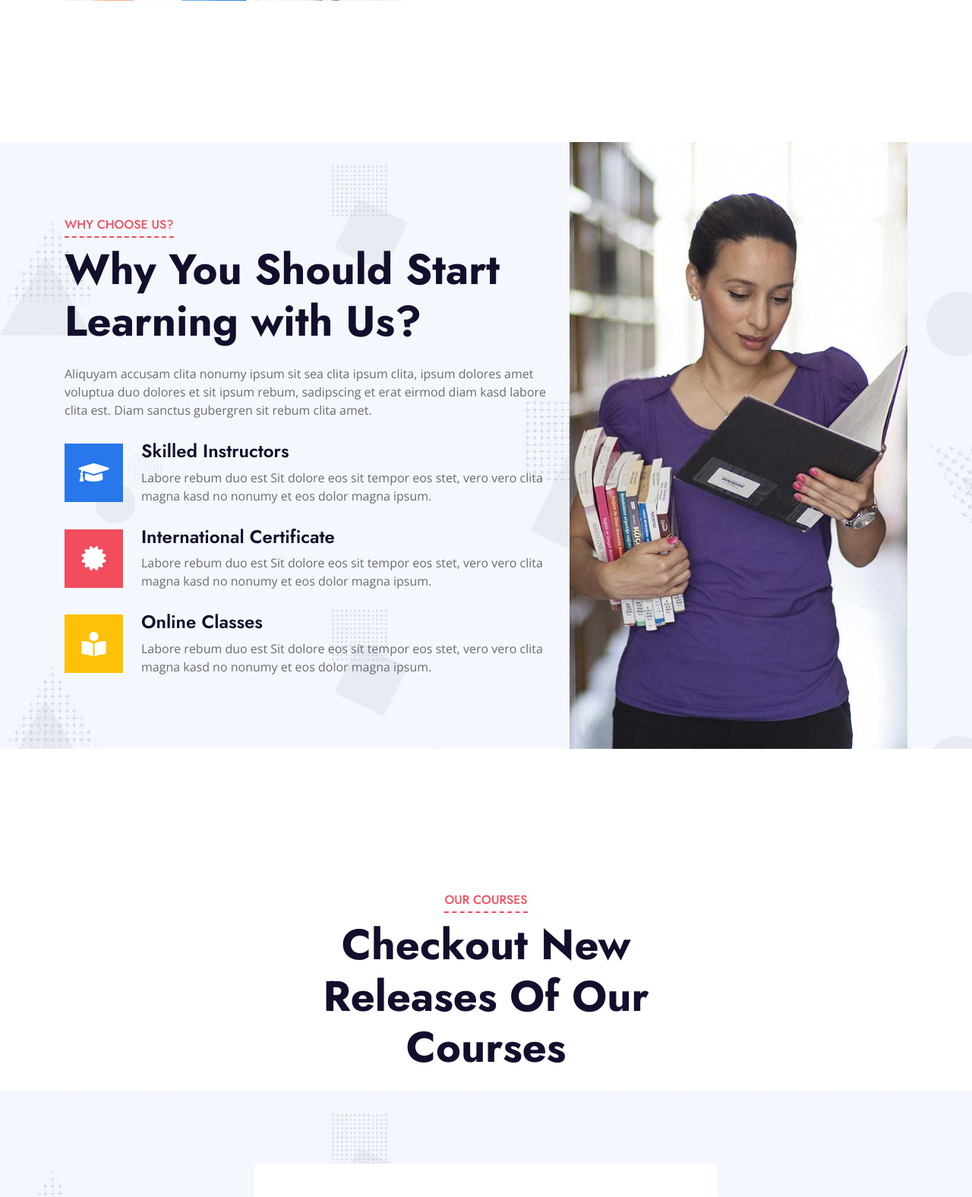
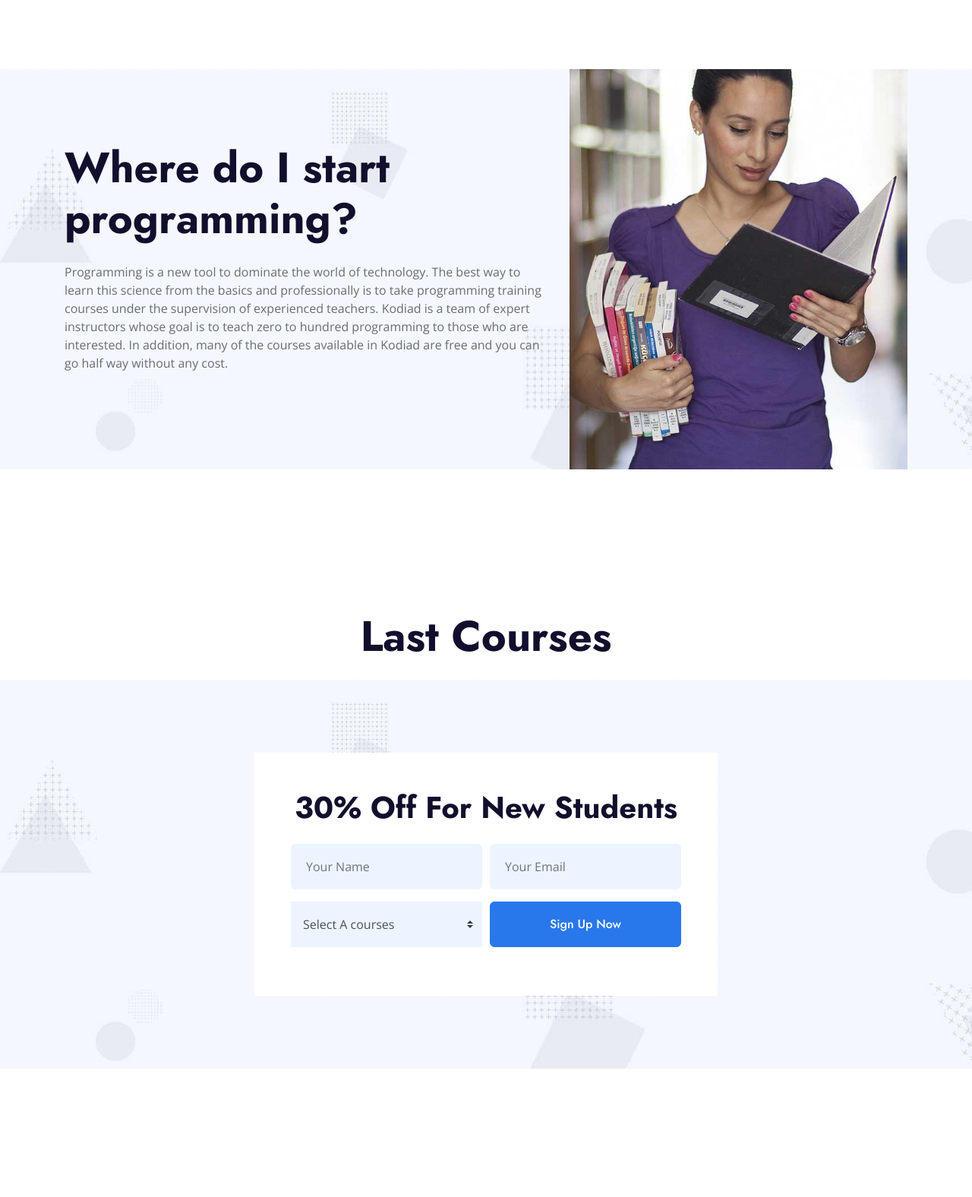
Before and after one commit to alireza2276/EDuKate, a Django app: page / in a window 1280 px wide. Shown: the part 1469-3045 px from the top of the page at 76% size. Run offline with Django 4.2, Linux system fonts and the light colour scheme; data that the repository does not hold is empty; some libraries are stand-ins or nearby versions.

Commit message:
add some translate

```diff
--- a/EDUKATE/settings.py
+++ b/EDUKATE/settings.py
@@ -39,6 +39,9 @@ INSTALLED_APPS = [
     'django.contrib.sessions',
     'django.contrib.messages',
     'django.contrib.staticfiles',
+    'django.contrib.humanize',
+
+
     'jalali_date',
 
     # Third_app
--- a/courses/models.py
+++ b/courses/models.py
@@ -1,8 +1,10 @@
 from django.contrib.auth import get_user_model
 from django.db import models
 from django.urls import reverse
+from django.utils.translation import gettext_lazy as _
 from tinymce.models import HTMLField
 from django.utils import timezone
+
 
 class Category(models.Model):
     title = models.CharField(max_length=50)
--- a/pages/templates/pages/header.html
+++ b/pages/templates/pages/header.html
@@ -2,7 +2,6 @@
 <div class="jumbotron jumbotron-fluid position-relative overlay-bottom" style="margin-bottom: 90px;">
 
     <div class="container text-center my-5 py-5">
-        <h1 class="text-white mt-4 mb-4">Learn From Home</h1>
         <h1 class="text-white display-1 mb-5">{{ header_name }}</h1>
         <div class="mx-auto mb-5" style="width: 100%; max-width: 600px;">
             <div class="input-group">
--- a/pages/templates/pages/home.html
+++ b/pages/templates/pages/home.html
@@ -1,4 +1,3 @@
-
 {% load static %}
 {% load i18n %}
 {% include 'pages/navbar.html' %}
@@ -69,48 +68,42 @@
             <div class="row">
                 <div class="col-lg-7 my-5 pt-5 pb-lg-5">
                     <div class="section-title position-relative mb-4">
-                        <h6 class="d-inline-block position-relative text-secondary text-uppercase pb-2">Why Choose
-                            Us?</h6>
-                        <h1 class="display-4">Why You Should Start Learning with Us?</h1>
+                        <h1 class="display-4">{% translate 'Where do I start programming?' %}</h1>
                     </div>
-                    <p class="mb-4 pb-2">Aliquyam accusam clita nonumy ipsum sit sea clita ipsum clita, ipsum dolores
-                        amet
-                        voluptua duo dolores et sit ipsum rebum, sadipscing et erat eirmod diam kasd labore clita est.
-                        Diam
-                        sanctus gubergren sit rebum clita amet.</p>
-                    <div class="d-flex mb-3">
-                        <div class="btn-icon bg-primary mr-4">
-                            <i class="fa fa-2x fa-graduation-cap text-white"></i>
-                        </div>
-                        <div class="mt-n1">
-                            <h4>Skilled Instructors</h4>
-                            <p>Labore rebum duo est Sit dolore eos sit tempor eos stet, vero vero clita magna kasd no
-                                nonumy
-                                et eos dolor magna ipsum.</p>
-                        </div>
-                    </div>
-                    <div class="d-flex mb-3">
-                        <div class="btn-icon bg-secondary mr-4">
-                            <i class="fa fa-2x fa-certificate text-white"></i>
-                        </div>
-                        <div class="mt-n1">
-                            <h4>International Certificate</h4>
-                            <p>Labore rebum duo est Sit dolore eos sit tempor eos stet, vero vero clita magna kasd no
-                                nonumy
-                                et eos dolor magna ipsum.</p>
-                        </div>
-                    </div>
-                    <div class="d-flex">
-                        <div class="btn-icon bg-warning mr-4">
-                            <i class="fa fa-2x fa-book-reader text-white"></i>
-                        </div>
-                        <div class="mt-n1">
-                            <h4>Online Classes</h4>
-                            <p class="m-0">Labore rebum duo est Sit dolore eos sit tempor eos stet, vero vero clita
-                                magna
-                                kasd no nonumy et eos dolor magna ipsum.</p>
-                        </div>
-                    </div>
+                    <p class="mb-4 pb-2">{% translate 'Programming is a new tool to dominate the world of technology. The best way to learn this science from the basics and professionally is to take programming training courses under the supervision of experienced teachers. Kodiad is a team of expert instructors whose goal is to teach zero to hundred programming to those who are interested. In addition, many of the courses available in Kodiad are free and you can go half way without any cost.' %}</p>
+{#                    <div class="d-flex mb-3">#}
+{#                        <div class="btn-icon bg-primary mr-4">#}
+{#                            <i class="fa fa-2x fa-graduation-cap text-white"></i>#}
+{#                        </div>#}
+{#                        <div class="mt-n1">#}
+{#                            <h4>Skilled Instructors</h4>#}
+{#                            <p>Labore rebum duo est Sit dolore eos sit tempor eos stet, vero vero clita magna kasd no#}
+{#                                nonumy#}
+{#                                et eos dolor magna ipsum.</p>#}
+{#                        </div>#}
+{#                    </div>#}
+{#                    <div class="d-flex mb-3">#}
+{#                        <div class="btn-icon bg-secondary mr-4">#}
+{#                            <i class="fa fa-2x fa-certificate text-white"></i>#}
+{#                        </div>#}
+{#                        <div class="mt-n1">#}
+{#                            <h4>International Certificate</h4>#}
+{#                            <p>Labore rebum duo est Sit dolore eos sit tempor eos stet, vero vero clita magna kasd no#}
+{#                                nonumy#}
+{#                                et eos dolor magna ipsum.</p>#}
+{#                        </div>#}
+{#                    </div>#}
+{#                    <div class="d-flex">#}
+{#                        <div class="btn-icon bg-warning mr-4">#}
+{#                            <i class="fa fa-2x fa-book-reader text-white"></i>#}
+{#                        </div>#}
+{#                        <div class="mt-n1">#}
+{#                            <h4>Online Classes</h4>#}
+{#                            <p class="m-0">Labore rebum duo est Sit dolore eos sit tempor eos stet, vero vero clita#}
+{#                                magna#}
+{#                                kasd no nonumy et eos dolor magna ipsum.</p>#}
+{#                        </div>#}
+{#                    </div>#}
                 </div>
                 <div class="col-lg-5" style="min-height: 500px;">
                     <div class="position-relative h-100">
@@ -129,8 +122,7 @@
         <div class="row mx-0 justify-content-center pt-5">
             <div class="col-lg-6">
                 <div class="section-title text-center position-relative mb-4">
-                    <h6 class="d-inline-block position-relative text-secondary text-uppercase pb-2">Our Courses</h6>
-                    <h1 class="display-4">Checkout New Releases Of Our Courses</h1>
+                    <h1 class="display-4">{% translate 'Last Courses' %}</h1>
                 </div>
             </div>
         </div>
@@ -143,11 +135,11 @@
                         <div class="border-top w-100 mt-3">
                             <div class="d-flex justify-content-between p-4">
                                 <span class="text-white"><i class="fa fa-user mr-2"></i>{{ recent.author }}</span>
-                                <span class="text-white"><small>students({{ recent.student.count }})</small></span>
+                                <span class="text-white"><small>{% translate 'students' %}({{ recent.student.count }})</small></span>
                             </div>
                         </div>
                         <div class="w-100 bg-white text-center p-4">
-                            <a class="btn btn-primary" href="{{ recent.get_absolute_url }}">Course Detail</a>
+                            <a class="btn btn-primary" href="{{ recent.get_absolute_url }}">{% translate 'Course Detail' %}</a>
                         </div>
                     </div>
                 </div>
--- a/pages/templates/pages/navbar.html
+++ b/pages/templates/pages/navbar.html
@@ -64,7 +64,7 @@
 <!-- Navbar Start -->
 <div class="container-fluid p-0">
     <nav class="navbar navbar-expand-lg bg-white navbar-light py-3 py-lg-0 px-lg-5">
-        <a href="index.html" class="navbar-brand ml-lg-3">
+        <a href="{% url 'home' %}" class="navbar-brand ml-lg-3">
             <h1 class="m-0 text-uppercase text-primary"><i class="fa fa-book-reader mr-3"></i>{% translate 'EDUKATE' %}
             </h1>
         </a>
@@ -73,18 +73,23 @@
         </button>
         <div class="collapse navbar-collapse justify-content-between px-lg-3" id="navbarCollapse">
             <div class="navbar-nav mx-auto py-0">
-                <a href="{% url 'home' %}" class="nav-item nav-link active">{% translate 'home' %}</a>
-                <a href="about.html" class="nav-item nav-link">{% translate 'About' %}</a>
-                <a href="{% url 'courses_list' %}" class="nav-item nav-link">{% translate 'courses' %}</a>
+                <a href="{% url 'home' %}"
+                   class="nav-item nav-link {% if request.resolver_match.url_name == 'home' %}active{% endif %} ">{% translate 'home' %}</a>
+                <a href="about.html"
+                   class="nav-item nav-link {% if request.resolver_match.url_name == 'about' %}active{% endif %}">{% translate 'About' %}</a>
+                <a href="{% url 'courses_list' %}"
+                   class="nav-item nav-link {% if request.resolver_match.url_name == 'courses_list' %}active{% endif %}">{% translate 'courses' %}</a>
                 <div class="nav-item dropdown">
                     <a href="#" class="nav-link dropdown-toggle" data-toggle="dropdown">{% translate 'pages' %}</a>
                     <div class="dropdown-menu m-0">
                         <a href="feature.html" class="dropdown-item">Our Features</a>
-                        <a href="{% url 'teachers_list' %}" class="dropdown-item">{% translate 'teachers' %}</a>
+                        <a href="{% url 'teachers_list' %}"
+                           class="dropdown-item {% if request.resolver_match.url_name == 'teachers_list' %}active{% endif %}">{% translate 'teachers' %}</a>
                         <a href="testimonial.html" class="dropdown-item">Testimonial</a>
                     </div>
                 </div>
-                <a href="{% url 'contact' %}" class="nav-item nav-link">{% translate 'contactus' %}</a>
+                <a href="{% url 'contact' %}"
+                   class="nav-item nav-link {% if request.resolver_match.url_name == 'contact' %}active{% endif %}">{% translate 'contactus' %}</a>
             </div>
             {% if user.is_authenticated %}
                 <a href="{% url 'account_logout' %}"
```
Also changed, not shown: courses/templates/courses/courses-detail.html (+34 -22 lines), courses/locale/fa/LC_MESSAGES/django.po, courses/migrations/0008_alter_course_status.py (added), courses/migrations/0009_alter_course_status.py (added), pages/locale/fa/LC_MESSAGES/django.po, 2 other files.
